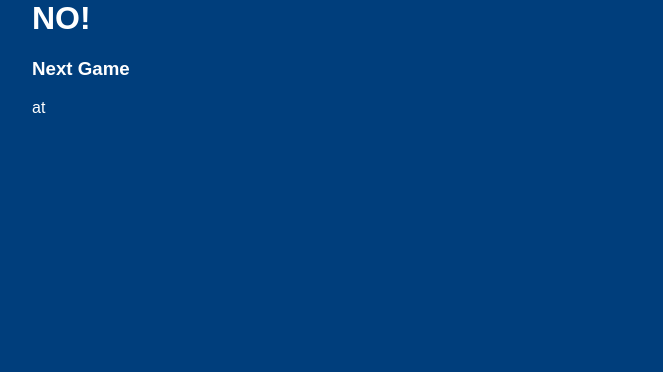
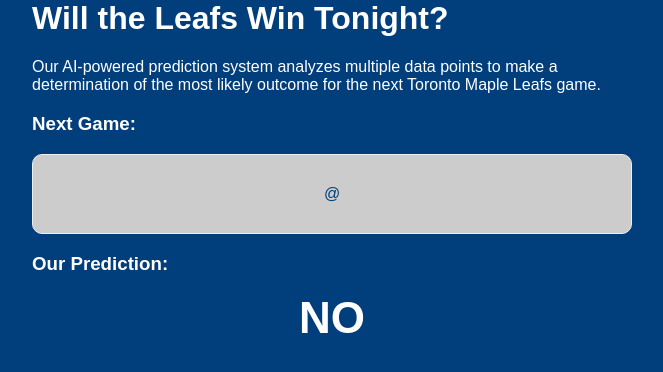
Before and after one commit to jameskoole/wlwt, a plain HTML site: page index.html in a window 1280 px wide. Shown: the whole page, without its empty margins (308-971 px from the left). Drawn offline with nearby package versions, Linux system fonts and the light colour scheme; no server answers.

Commit message:
Update index.html
Style updates

```diff
--- a/index.html
+++ b/index.html
@@ -23,15 +23,37 @@
       margin: 0
     }
 
+    div.nextGameWrapper {
+      border: solid 1px #eee;
+      border-radius: 10px;
+      padding: 10px;
+      text-align: center;
+      background-color: #ccc;
+      color: #003E7C;
+    }
+    .nextGameAway, .nextGameHome {
+      padding: 10px;
+    }
+ .nextGamePrediction {
+   font-size: 44px;
+   font-weight: 700;
+   text-align:center;
+ }
+
   </style>
   </head>
   <body>
     <div>
-      <h1>NO!</h1>
+      <h1>Will the Leafs Win Tonight?</h1>
+      <p>Our AI-powered prediction system analyzes multiple data points to make a determination of the most likely outcome for the next Toronto Maple Leafs game.</p>
       <div>
-        <h3>Next Game</h3>
+        <h3>Next Game:</h3>
+        <div class="nextGameWrapper">
         <div class="nextGameDate"></div>
-        <div class="nextGameAway"></div>at<div class="nextGameHome"></div>
+        <div class="nextGameAway"></div>@<div class="nextGameHome"></div>
+        </div>
+        <h3>Our Prediction:</h3>
+        <div class="nextGamePrediction">NO</div>
       </div>
     </div>
 
```
